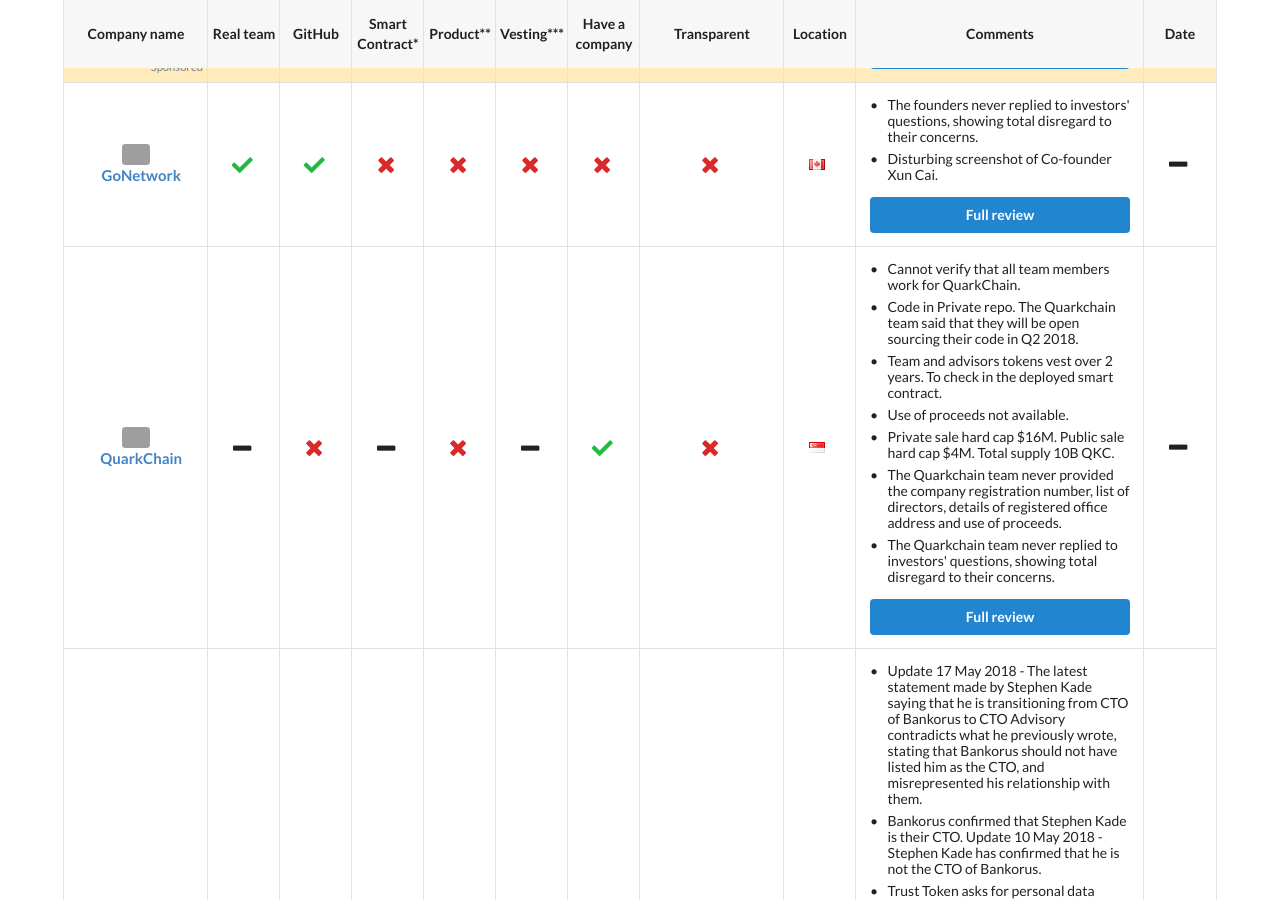
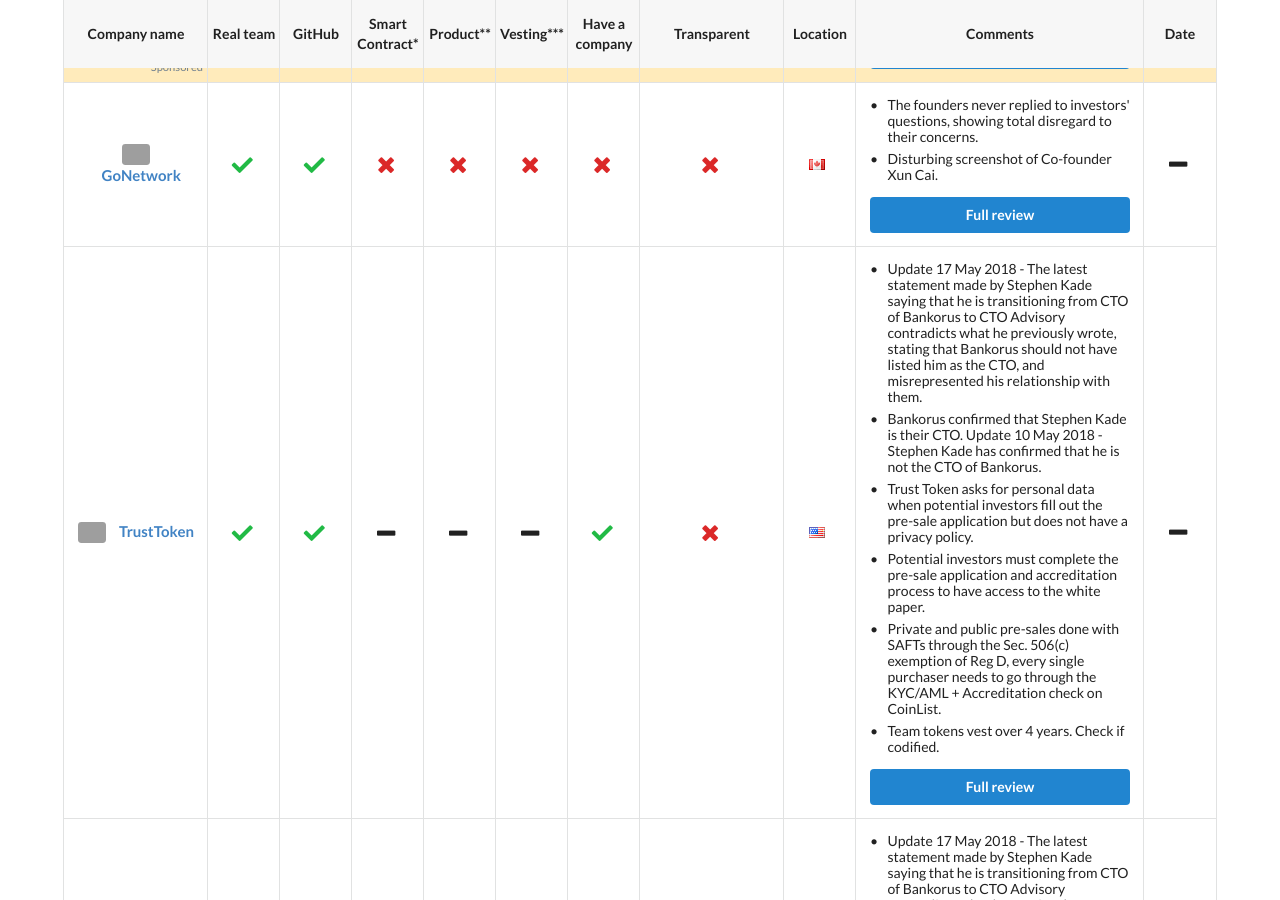
Before and after one commit to ico-check/ico-check, a Jekyll site: the page built from index.md, in a window 1280 px wide and 900 px high, scrolled down 837 px. Built offline with Jekyll 4.4.1, drawn with Linux system fonts in a browser that asks for light colours; nearby versions of some CDN libraries; some of the changed text lies outside the part shown; grey boxes are pictures that could not be loaded.

Commit message:
Moving Multiple ICOs to Past ICOs
Moving Loomia, Cardstack, Sentinel Protocol and Quarkchain to past ICOs

```diff
--- a/_data/active-future-icos.yml
+++ b/_data/active-future-icos.yml
@@ -37,30 +37,6 @@
   safe: false
   issue_url: https://github.com/ico-check/ico-check/issues/12
   sponsored: false
-
-- name: QuarkChain
-  image: https://i.imgur.com/aYLlKxq.jpg
-  url: https://quarkchain.io/
-  real_team:
-  github: false
-  smart_contract:
-  product: false
-  min_vesting:
-  have_company: true
-  transparent: false
-  location: Singapore
-  comments:
-    - content: Cannot verify that all team members work for QuarkChain.
-    - content: Code in Private repo. The Quarkchain team said that they will be open sourcing their code in Q2 2018.
-    - content: Team and advisors tokens vest over 2 years. To check in the deployed smart contract.
-    - content: Use of proceeds not available.
-    - content: Private sale hard cap $16M. Public sale hard cap $4M. Total supply 10B QKC.
-    - content: The Quarkchain team never provided the company registration number, list of directors, details of registered office address and use of proceeds.
-    - content: The Quarkchain team never replied to investors' questions, showing total disregard to their concerns.
-  ico_start_date:
-  ico_end_date:
-  safe:
-  issue_url: https://github.com/ico-check/ico-check/issues/112
 
 - name: TrustToken
   image: https://i.imgur.com/SLeHnf0.jpg
@@ -417,26 +393,6 @@
   safe:
   issue_url: https://github.com/ico-check/ico-check/issues/78
 
-- name: Sentinel Protocol
-  image: https://i.imgur.com/6h4E2Zv.jpg
-  url: https://gonetwork.co/
-  real_team: true
-  github: false
-  smart_contract:
-  product: false
-  min_vesting: false
-  have_company: true
-  transparent:
-  location: Singapore
-  comments:
-    - content: Public beta in june.
-    - content: Team and advisors tokens vest over 2 years but not coded in the smart contract.
-    - content: Smart contract was not audited by an independent cybersecurity company.
-  ico_start_date: 2018-05-11T11:00:00Z
-  ico_end_date: 2018-05-24T11:00:00Z
-  safe: false
-  issue_url: https://github.com/ico-check/ico-check/issues/114
-
 - name: FTEC
   image: https://i.imgur.com/DtVZBrj.jpg
   url: https://ftec.ai/
@@ -459,25 +415,6 @@
   safe: false
   issue_url: https://github.com/ico-check/ico-check/issues/119
 
-- name: Cardstack
-  image: https://i.imgur.com/DykmFL7.jpg
-  url: https://cardstack.com/
-  real_team: true
-  github: true
-  smart_contract: true
-  product: false
-  min_vesting: false
-  have_company: true
-  transparent:
-  location: Switzerland
-  comments:
-    - content: Testnet not available. Beta Ethereum plug-in N/A.
-    - content: Cannot audit codified vesting in the deployed smart contract. Contract source code not published on etherscan.
-  ico_start_date:
-  ico_end_date:
-  safe: false
-  issue_url: https://github.com/ico-check/ico-check/issues/91
-
 - name: BTU Protocol
   image: https://i.imgur.com/VQYBAXR.jpg
   url: https://www.btu-protocol.com/en/
@@ -498,25 +435,3 @@
   ico_end_date: 2018-06-06T11:00:00Z
   safe:
   issue_url: https://github.com/ico-check/ico-check/issues/101
-
-- name: Loomia
-  image: https://i.imgur.com/7YW0Axg.png
-  url: https://loomia.com/
-  real_team: true
-  github: true
-  smart_contract:
-  product: false
-  min_vesting: false
-  have_company: true
-  transparent:
-  location: United States
-  comments:
-    - content: Crowdsale cancelled and replaced by Airdrop.
-    - content: Team and Advisors get access to half of their tokens once the ICO start. The other half vests over 12 month.
-    - content: Vesting schedule for Team and Advisors won't be coded in the smart contract.
-    - content: Product not connected to blockchain, the tile platform.
-    - content: Presale ongoing
-  ico_start_date:
-  ico_end_date:
-  safe:
-  issue_url: https://github.com/ico-check/ico-check/issues/29
```
